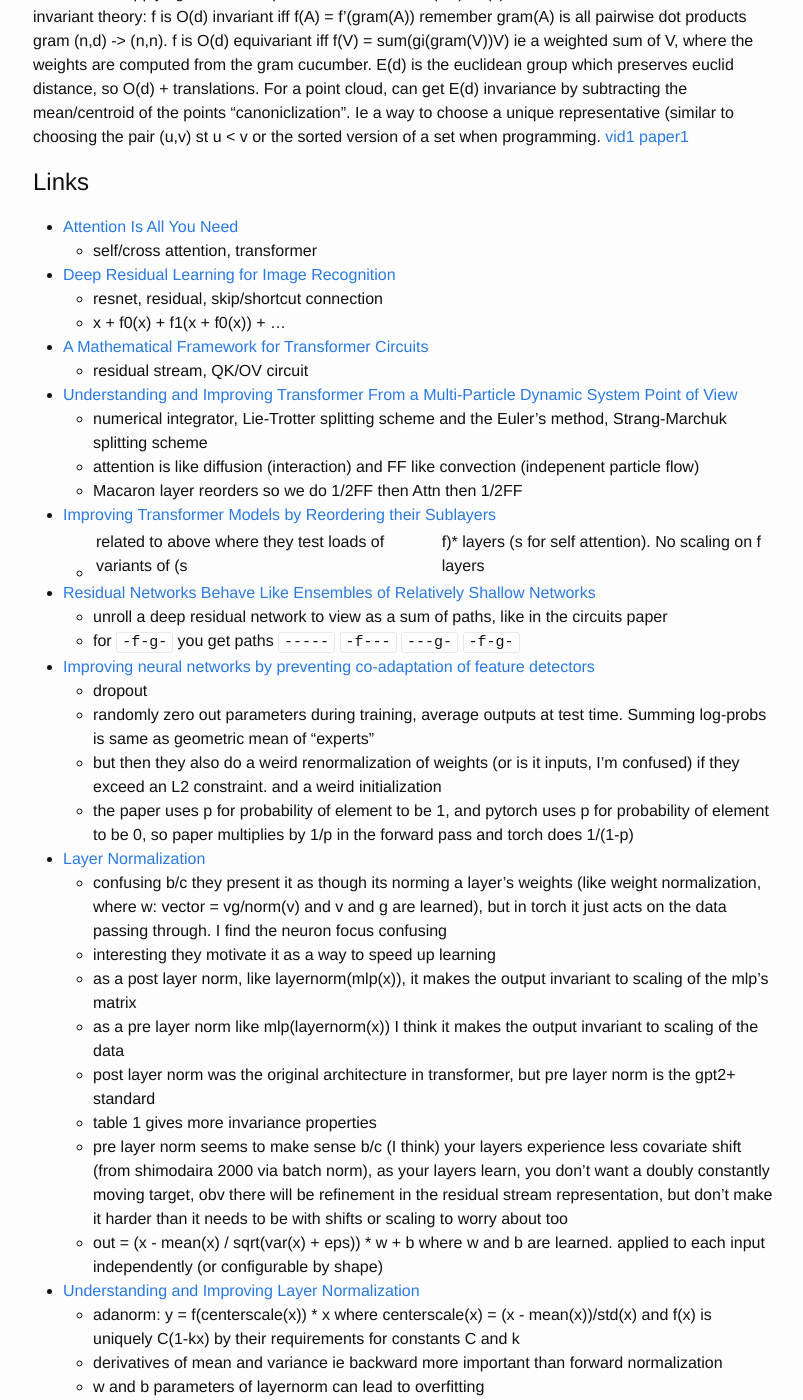
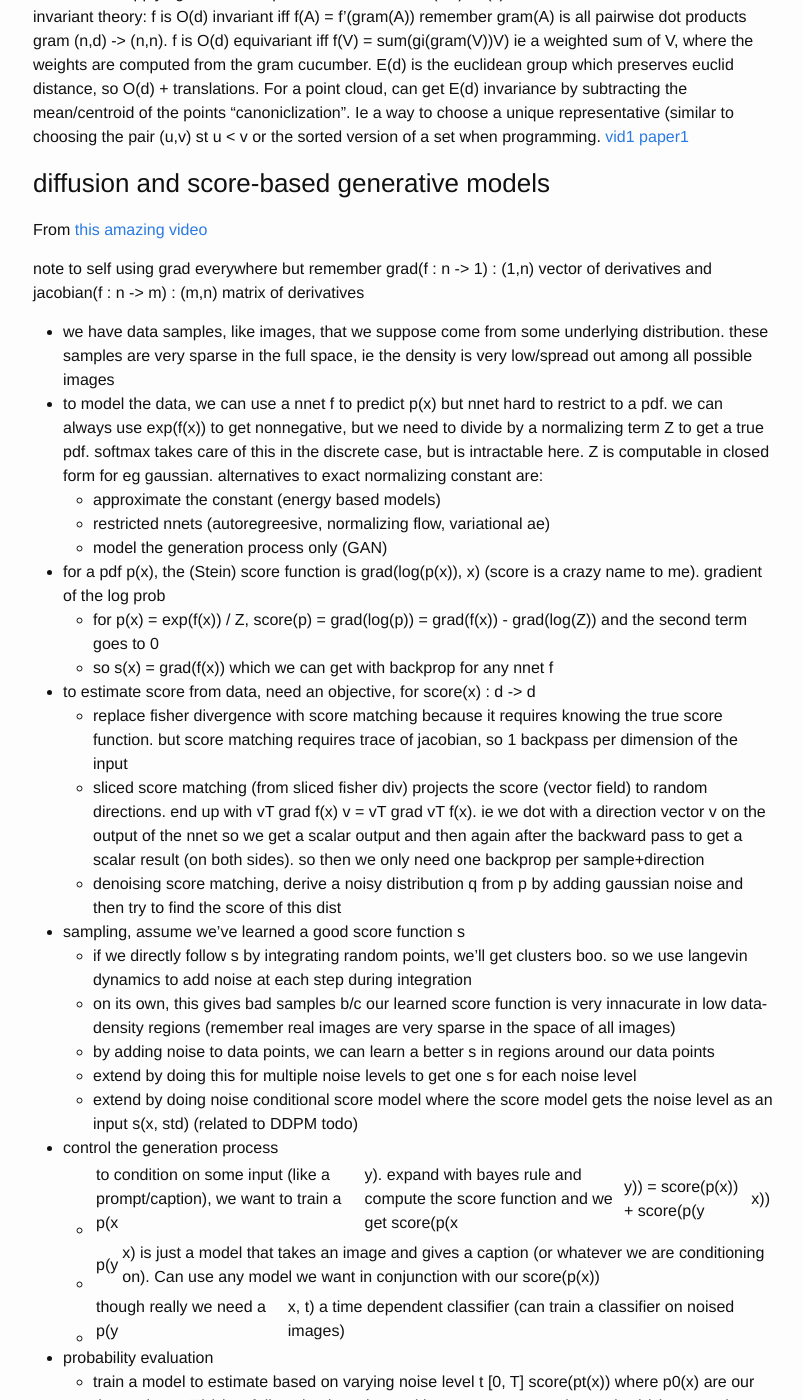
Before and after one commit to aconz2/aconz2.github.io, a Jekyll site: the page built from _posts/2024-07-03-Machine-Learning-Notes.md, in a window 1280 px wide and 1400 px high, scrolled down 7925 px. Shown: the whole window, without its empty margins (237-1040 px from the left). Built offline with Jekyll 4.4.1, drawn with Linux system fonts in a browser that asks for light colours; some of the changed text lies outside the part shown.

Commit message:
score based models

```diff
--- a/_posts/2024-07-03-Machine-Learning-Notes.md
+++ b/_posts/2024-07-03-Machine-Learning-Notes.md
@@ -41,6 +41,48 @@ Q: Is QK positive semidefinite? Should it be? x^TAx >= 0 means we never flip the
 
 Symmetry seems to be all the rage. O(d) is the Lie group (group with infinite members) of orthogonal transformations eqv (d,d) ortho matrices (inv(A) == transp(A)) eqv symmetry of a d-circle. SO(d) (special) are the rotations ie excluding the flips. In physics U and SU are unitary for complex. Equivariant wrt a symmetry G is when f(Gx) = Gf(x) ie applying any transformation in the symmetry on the input is the same as applying it on the output. Invariant is when f(Gx) = f(x). first fundamental theorem of invariant theory: f is O(d) invariant iff f(A) = f'(gram(A)) remember gram(A) is all pairwise dot products gram (n,d) -> (n,n). f is O(d) equivariant iff f(V) = sum(gi(gram(V))V) ie a weighted sum of V, where the weights are computed from the gram cucumber. E(d) is the euclidean group which preserves euclid distance, so O(d) + translations. For a point cloud, can get E(d) invariance by subtracting the mean/centroid of the points "canoniclization". Ie a way to choose a unique representative (similar to choosing the pair (u,v) st u < v or the sorted version of a set when programming.
 [vid1](https://www.youtube.com/watch?v=kpbbM0WQkZ8) [paper1](https://www.arxiv.org/abs/2407.09468)
+
+### diffusion and score-based generative models
+
+From [this amazing video](https://www.youtube.com/watch?v=wMmqCMwuM2Q)
+
+note to self using grad everywhere but remember grad(f : n -> 1) : (1,n) vector of derivatives and jacobian(f : n -> m) : (m,n) matrix of derivatives
+
+* we have data samples, like images, that we suppose come from some underlying distribution. these samples are very sparse in the full space, ie the density is very low/spread out among all possible images
+* to model the data, we can use a nnet f to predict p(x) but nnet hard to restrict to a pdf. we can always use exp(f(x)) to get nonnegative, but we need to divide by a normalizing term Z to get a true pdf. softmax takes care of this in the discrete case, but is intractable here. Z is computable in closed form for eg gaussian. alternatives to exact normalizing constant are:
+  * approximate the constant (energy based models)
+  * restricted nnets (autoregreesive, normalizing flow, variational ae)
+  * model the generation process only (GAN)
+* for a pdf p(x), the (Stein) score function is grad(log(p(x)), x) (score is a crazy name to me). gradient of the log prob
+  * for p(x) = exp(f(x)) / Z, score(p) = grad(log(p)) = grad(f(x)) - grad(log(Z)) and the second term goes to 0
+  * so s(x) = grad(f(x)) which we can get with backprop for any nnet f
+* to estimate score from data, need an objective, for score(x) : d -> d
+  * replace fisher divergence with score matching because it requires knowing the true score function. but score matching requires trace of jacobian, so 1 backpass per dimension of the input
+  * sliced score matching (from sliced fisher div) projects the score (vector field) to random directions. end up with vT grad f(x) v = vT grad vT f(x). ie we dot with a direction vector v on the output of the nnet so we get a scalar output and then again after the backward pass to get a scalar result (on both sides). so then we only need one backprop per sample+direction
+  * denoising score matching, derive a noisy distribution q from p by adding gaussian noise and then try to find the score of this dist
+* sampling, assume we've learned a good score function s
+  * if we directly follow s by integrating random points, we'll get clusters boo. so we use langevin dynamics to add noise at each step during integration
+  * on its own, this gives bad samples b/c our learned score function is very innacurate in low data-density regions (remember real images are very sparse in the space of all images)
+  * by adding noise to data points, we can learn a better s in regions around our data points
+  * extend by doing this for multiple noise levels to get one s for each noise level
+  * extend by doing noise conditional score model where the score model gets the noise level as an input s(x, std) (related to DDPM todo)
+* control the generation process
+  * to condition on some input (like a prompt/caption), we want to train a p(x | y). expand with bayes rule and compute the score function and we get score(p(x | y)) = score(p(x)) + score(p(y | x))
+  * p(y | x) is just a model that takes an image and gives a caption (or whatever we are conditioning on). Can use any model we want in conjunction with our score(p(x))
+  * though really we need a p(y | x, t) a time dependent classifier (can train a classifier on noised images)
+* probability evaluation
+  * train a model to estimate based on varying noise level t [0, T] score(pt(x)) where p0(x) are our data points, pT(x) is a fully noised version and is eqv to eg a gaussian and pt(x) is somewhere in between.
+  * sde stochastic differential equation dx = f(x, t)dt + g(t)dw where g(t)dw is the stochastic part
+  * for this we choose sde of the form dx = sigma(t)dw, and can derive a reverse time sde which depends on a time dependent/condition score function s(x, t)
+  * can derive an ordinary differential equation ode (probability flow ODE) which is a function of s(x, t)
+  * lets us compute p(x) for any image using an odesolver to step s(x, t)
+* Q&A says that unet is a common architecture for the actual nnet
+* some more practical investigations in [this video](https://www.youtube.com/watch?v=T0Qxzf0eaio)
+  * stochastic still gives best generation results
+  * most training time spent in the middle third of t
+  * the nnet needs scaling so that across all noise levels the magnitude of values are similar
+  * they use a weighted skip connection so that at low noise levels, they effectively predict noise to correct input, at high noise levels, predict signal to override input
+  * the skip connection effectively makes it predict the noise b/c its like img = noisy(img) - noiseof(noisy(img))
 
 # Links
 
```
